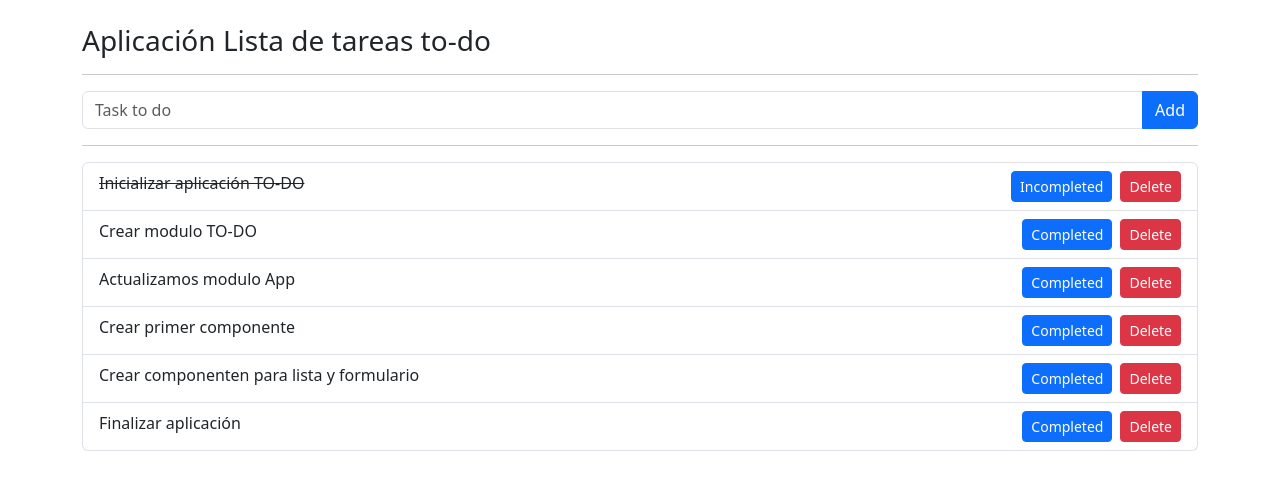
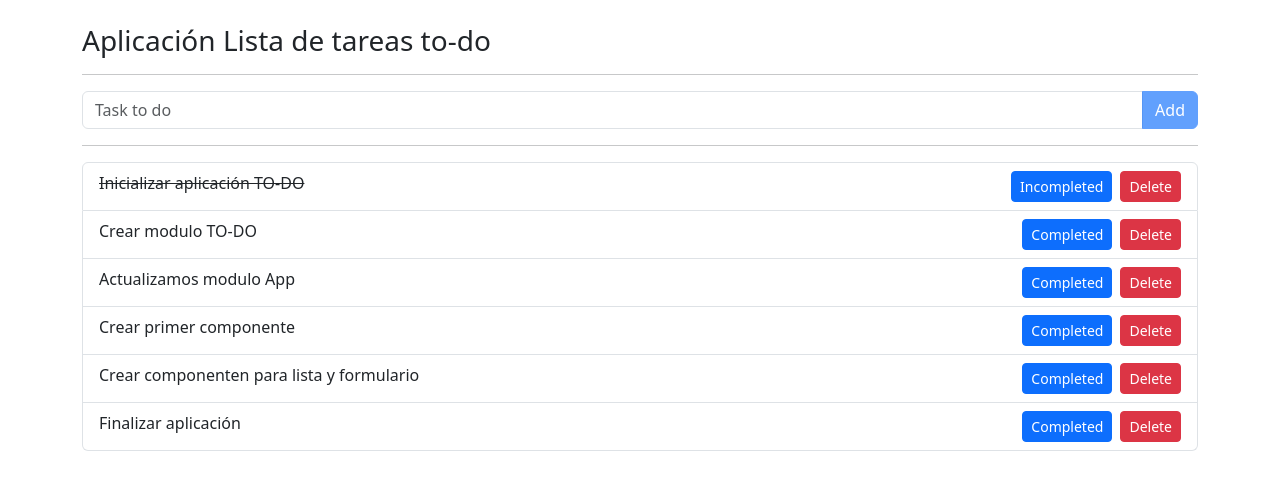
Before and after one commit to Pilicirce/todo-app, an Angular app: page / in a window 1280 px wide. Shown: the top 490 px of the page. Built offline with nearby package versions, Linux system fonts and the light colour scheme.

Commit message:
primera revisión de mi aplicación

```diff
--- a/src/app/todo/components/add-task/add-task.component.html
+++ b/src/app/todo/components/add-task/add-task.component.html
@@ -11,7 +11,9 @@
             placeholder="Task to do"
             required
             minlength="3">
-        <button type="submit"  class="btn btn-primary">Add</button>
+        <button type="submit"
+            class="btn btn-primary"
+            [disabled]="description.invalid">Add</button>
     </div>
     <div *ngIf="description.invalid && (description.dirty || description.touched)"  class="errors">
         <span *ngIf="description.errors?.['required']" > The task is required</span>
--- a/src/app/todo/components/todo/todo.component.ts
+++ b/src/app/todo/components/todo/todo.component.ts
@@ -46,7 +46,7 @@ public onCompleteTask(index:number): void {
 }
 
 public onNewTask(task:Task): void {
-  this.tasks.push();
+  this.tasks.push(task);
 }
 
 }
```
Also changed, not shown: src/app/app.component.html (line endings or trailing spaces).
